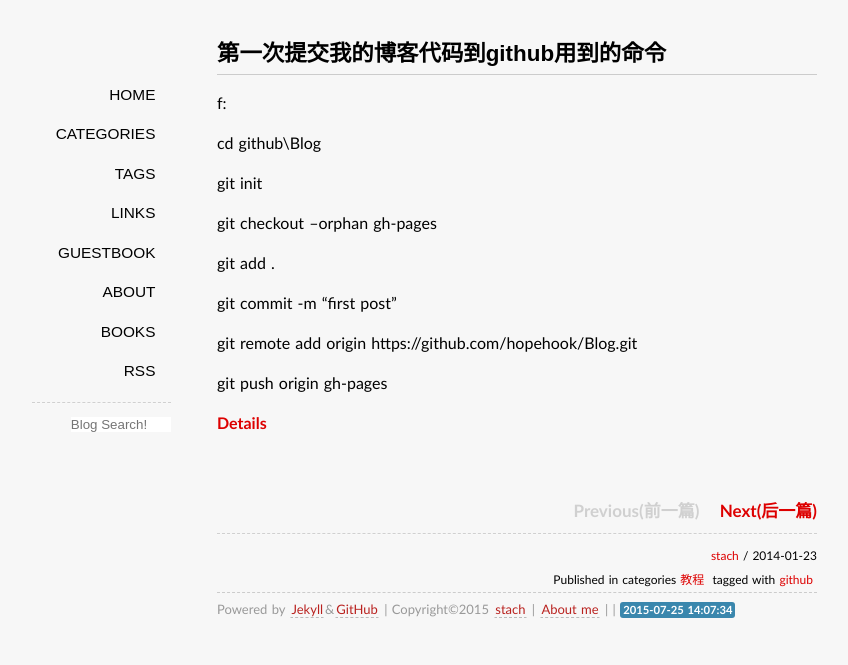
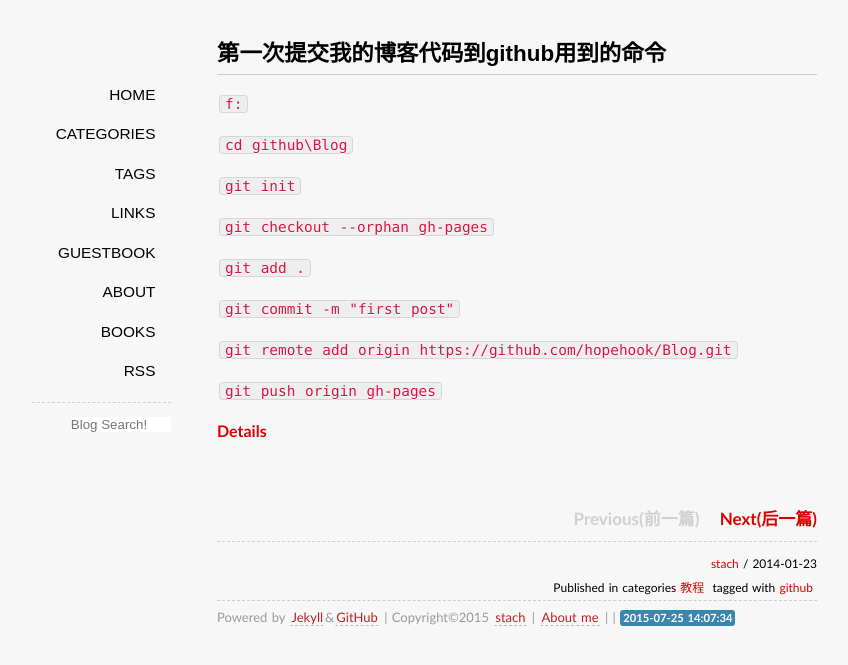
Before and after one commit to hopehook/HopeHook.com, a Jekyll site: the page built from _posts/2014-01-23-first_commit_myblog_to_github.md, in a window 1280 px wide. Shown: the top 665 px of the page, without its empty margins (123-971 px from the left). Built offline with Jekyll 4.4.1, drawn with Linux system fonts in a browser that asks for light colours; some web fonts are replaced; Markdown is read by kramdown in place of the engine named in the settings; comment, search, counter and statistics services are not loaded.

```diff
--- a/_posts/2014-01-23-first_commit_myblog_to_github.md
+++ b/_posts/2014-01-23-first_commit_myblog_to_github.md
@@ -6,20 +6,20 @@ categories: 教程
 tags: github
 ---
 
-f:
+`f:`
 
-cd github\Blog
+`cd github\Blog`
 
-git init
+`git init`
 
-git checkout --orphan gh-pages
+`git checkout --orphan gh-pages`
 
-git add .
+`git add .`
 
-git commit -m "first post"
+`git commit -m "first post"`
 
-git remote add origin https://github.com/hopehook/Blog.git
+`git remote add origin https://github.com/hopehook/Blog.git`
 
-git push origin gh-pages
+`git push origin gh-pages`
 
 **[Details](http://www.ruanyifeng.com/blog/2012/08/blogging_with_jekyll.html)**
```
